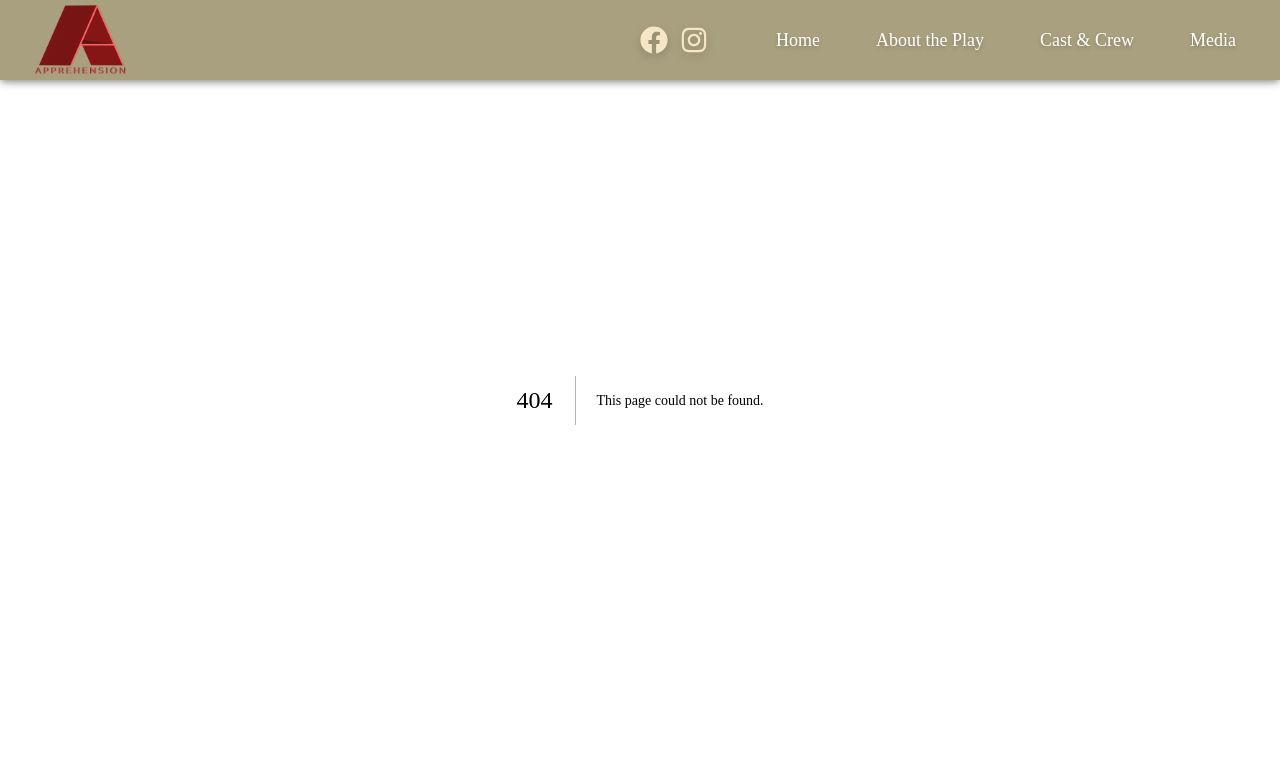
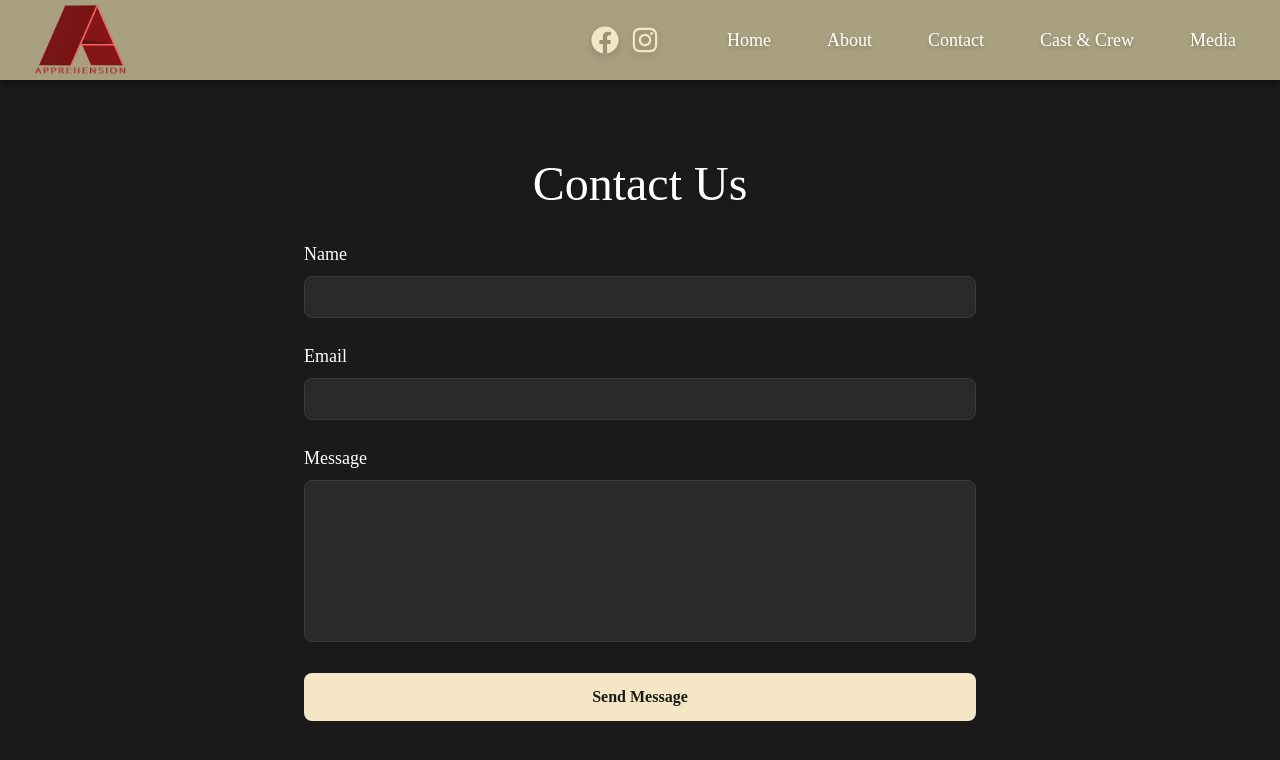
Before and after one commit to lbdeyo/apprehensionplay, a Next.js app: page /contact in a window 1280 px wide. Before the commit this address had no page. Shown: the top 760 px of the page. Built offline with nearby package versions, Linux system fonts and the light colour scheme; a web font is replaced by a local one.

Commit message:
Adding contact page

```diff
--- a/app/components/Navigation.tsx
+++ b/app/components/Navigation.tsx
@@ -10,7 +10,8 @@ export default function Navigation() {
 
     const navItems = [
         { name: 'Home', path: '/' },
-        { name: 'About the Play', path: '/about' },
+        { name: 'About', path: '/about' },
+        { name: 'Contact', path: '/contact' },
         { name: 'Cast & Crew', path: '/cast-crew' },
         { name: 'Media', path: '/media' },
         // { name: 'Press Kit', path: '/press-kit' },
--- /dev/null
+++ b/app/contact/page.tsx
@@ -0,0 +1,87 @@
+'use client';
+
+import { useState } from 'react';
+
+export default function ContactPage() {
+    const [formData, setFormData] = useState({
+        name: '',
+        email: '',
+        message: ''
+    });
+
+    const handleSubmit = async (e: React.FormEvent) => {
+        e.preventDefault();
+        // TODO: Implement form submission logic
+        console.log('Form submitted:', formData);
+    };
+
+    const handleChange = (e: React.ChangeEvent<HTMLInputElement | HTMLTextAreaElement>) => {
+        const { name, value } = e.target;
+        setFormData(prev => ({
+            ...prev,
+            [name]: value
+        }));
+    };
+
+    return (
+        <div className="min-h-screen bg-[#1a1a1a] text-white">
+            <div className="container mx-auto px-4 py-16">
+                <h1 className="text-4xl md:text-5xl mb-8 text-center mt-24 [text-shadow:_0_2px_4px_rgba(0,0,0,0.2)]">
+                    Contact Us
+                </h1>
+                <div className="max-w-2xl mx-auto">
+                    <form action="https://formspree.io/f/mjkwllej" method="POST" className="space-y-6">
+                        <div>
+                            <label htmlFor="name" className="block text-lg mb-2">
+                                Name
+                            </label>
+                            <input
+                                type="text"
+                                id="name"
+                                name="name"
+                                value={formData.name}
+                                onChange={handleChange}
+                                required
+                                className="w-full px-4 py-2 bg-[#2a2a2a] border border-[#3a3a3a] rounded-lg focus:outline-none focus:border-[#f5e7c5] text-white"
+                            />
+                        </div>
+                        <div>
+                            <label htmlFor="email" className="block text-lg mb-2">
+                                Email
+                            </label>
+                            <input
+                                type="email"
+                                id="email"
+                                name="email"
+                                value={formData.email}
+                                onChange={handleChange}
+                                required
+                                className="w-full px-4 py-2 bg-[#2a2a2a] border border-[#3a3a3a] rounded-lg focus:outline-none focus:border-[#f5e7c5] text-white"
+                            />
+                        </div>
+                        <div>
+                            <label htmlFor="message" className="block text-lg mb-2">
+                                Message
+                            </label>
+                            <textarea
+                                id="message"
+                                name="message"
+                                value={formData.message}
+                                onChange={handleChange}
+                                required
+                                rows={6}
+                                className="w-full px-4 py-2 bg-[#2a2a2a] border border-[#3a3a3a] rounded-lg focus:outline-none focus:border-[#f5e7c5] text-white resize-none"
+                            />
+                        </div>
+                        <button
+                            type="submit"
+                            className="w-full bg-[#f5e7c5] text-[#1a1a1a] py-3 px-6 rounded-lg font-semibold hover:bg-white transition-colors duration-200"
+                        >
+                            Send Message
+                        </button>
+                    </form>
+                </div>
+            </div>
+        </div>
+    );
+}
```
